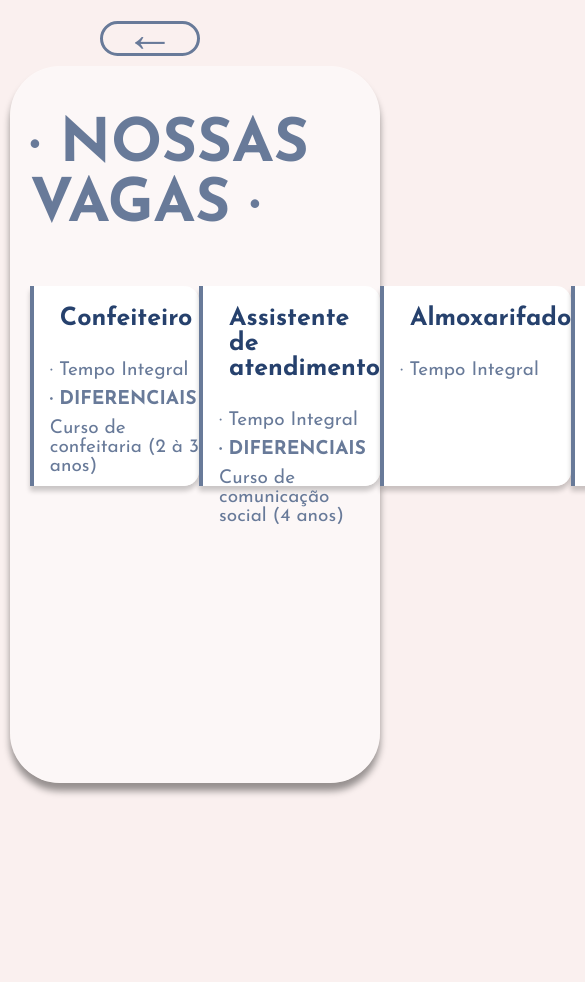
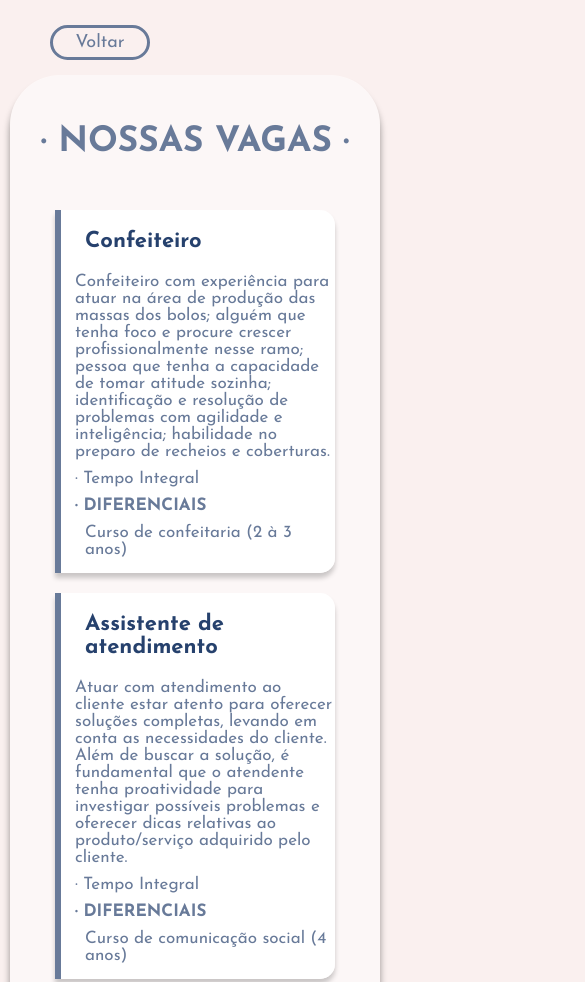
Before and after one commit to MarinaSantello/Soft-Cake, a plain HTML site: page assets/pages/carreiras/index-vagas.html in a window 390 px wide. Shown: the top 982 px of the page, 585 px wide, since content can reach past the window. Before the commit the page ends 844 px from the top, so only its background shows below. Drawn offline with Linux system fonts and the light colour scheme.

Commit message:
responsivo da página das vagas

```diff
--- a/assets/pages/carreiras/css-vagas.css
+++ b/assets/pages/carreiras/css-vagas.css
@@ -70,13 +70,12 @@ main{
 .seta {
     font-size: 5rem;
     display: flex;
-    padding-bottom: 8.5px;
+    padding-bottom: 15px;
     color: var(--blue);
 }
 
 .word {
     display: none;
-    align-items: center;
     font-size: 2.5rem;
     transition: 1.8s;
     color: white;
@@ -104,7 +103,7 @@ h1 {
 .vaga-3,
 .vaga-4 {
     width: 280px;
-    height: 200px;
+    height: 210px;
     background: linear-gradient(90deg, var(--blue) 2.3%, #fff 2.31%);
     padding-left: 20px;
     padding-bottom: 15px;
@@ -124,6 +123,10 @@ h2 {
     padding-top: 20px;
     padding-left: 10px;
     transition: .5s;
+}
+
+.formacao {
+    padding-left: 10px;
 }
 
 .content-text {
@@ -196,3 +199,61 @@ h2 {
     font-size: 2.9rem;
     transition: .5s;
 }
+
+@media (max-width: 768px) {
+    .flex-start {
+        display: flex;
+        justify-content: flex-start;
+        padding-top: 15px;
+        padding-left: 0px;
+        margin-bottom: 5px;
+    }
+
+    .seta {
+        display: none;
+    }
+
+    .word {
+        display: flex;
+        font-size: 1.8rem;
+        color: var(--blue);
+    }
+
+    .box-all {
+        padding-left: 0px;
+        height: auto;
+    }
+
+    h1 {
+        font-size: 3.5rem;
+    }
+
+    .content-container {
+        display: flex;
+        flex-direction: column;
+        align-items: center;
+        gap: 20px;
+        margin-top: 0px;
+    }
+
+    .vaga-1,
+    .vaga-2,
+    .vaga-3,
+    .vaga-4 {
+        height: auto;
+    }
+
+    h2 {
+        font-size: 2.2rem;
+    }
+
+    .text-container {
+        color: var(--blue);
+        height: auto;
+        font-size: 1.7rem;
+    }
+
+    .text2 {
+        font-size: 1.7rem;
+    }
+}
```
Also changed, not shown: assets/pages/carreiras/css-carreiras.css (+11 -3 lines), assets/pages/carreiras/index-carreiras.html (+2 -0 lines).
